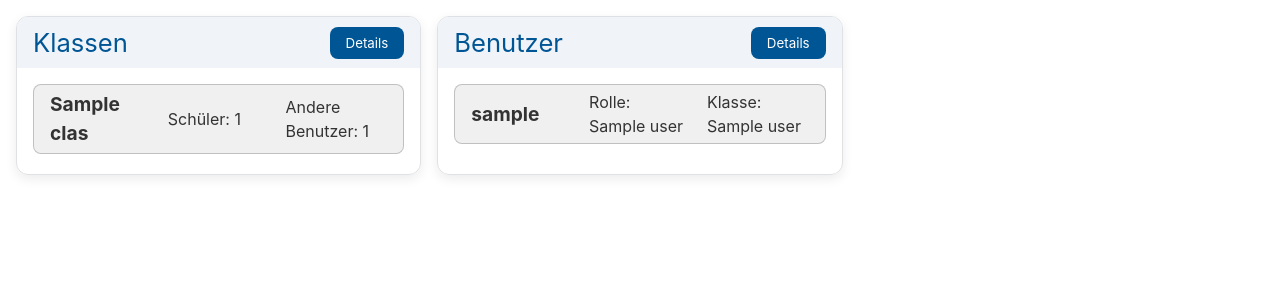
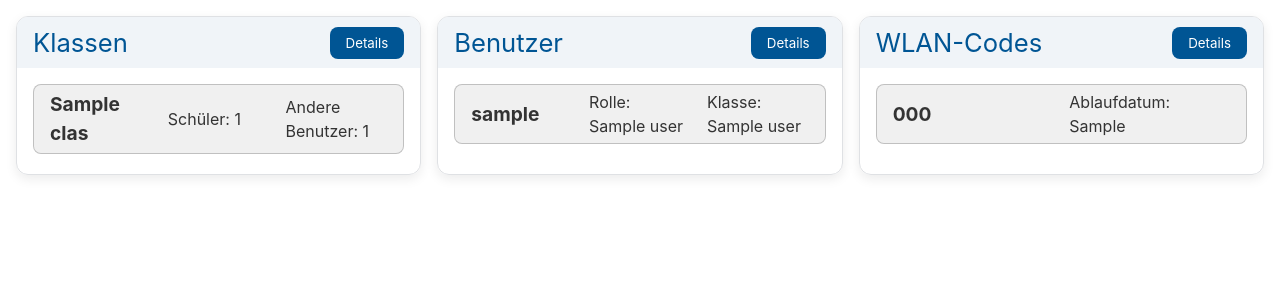
Before and after one commit to LukasGX/BOGY-App, a Python web app: template templates/dashboard.html in a window 1280 px wide. Shown: the part 83-383 px from the top of the page. Run offline with Jinja, Linux system fonts and the light colour scheme; the template is opened without the code that fills it: most values are stand-ins (such as "Sample title", 1, 10 or a date in 2020); some libraries are stand-ins or nearby versions.

Commit message:
wlan codes view in dashboard

```diff
--- a/static/admin_dashboard.css
+++ b/static/admin_dashboard.css
@@ -269,3 +269,6 @@ main > div {
 .mini-user-card {
 	grid-template-columns: repeat(2, 1fr);
 }
+.element-card.wlan-code-card {
+	grid-template-columns: repeat(2, 1fr);
+}
--- a/templates/dashboard.html
+++ b/templates/dashboard.html
@@ -69,6 +69,23 @@
 					{% endfor %}
 				</div>
 			</div>
+			<div>
+				<div class="app-head">
+					WLAN-Codes
+					<button id="btn-details-users">Details</button>
+				</div>
+				<div class="app-body">
+					{% for code in wlan_codes %}
+					<div
+						class="element-card wlan-code-card"
+						id="wlan-code-{{ code.id }}"
+						onclick="clickOnUserCard('wlan-code-{{ code.id }}')">
+						<span>{{ code.code }}</span>
+						<span>Ablaufdatum: {{ code.expiry_formatted }}</span>
+					</div>
+					{% endfor %}
+				</div>
+			</div>
 		</main>
 
 		<script src="/static/admin_dashboard.js"></script>
```
Also changed, not shown: services/admin_dashboard_service.py (+18 -0 lines).
